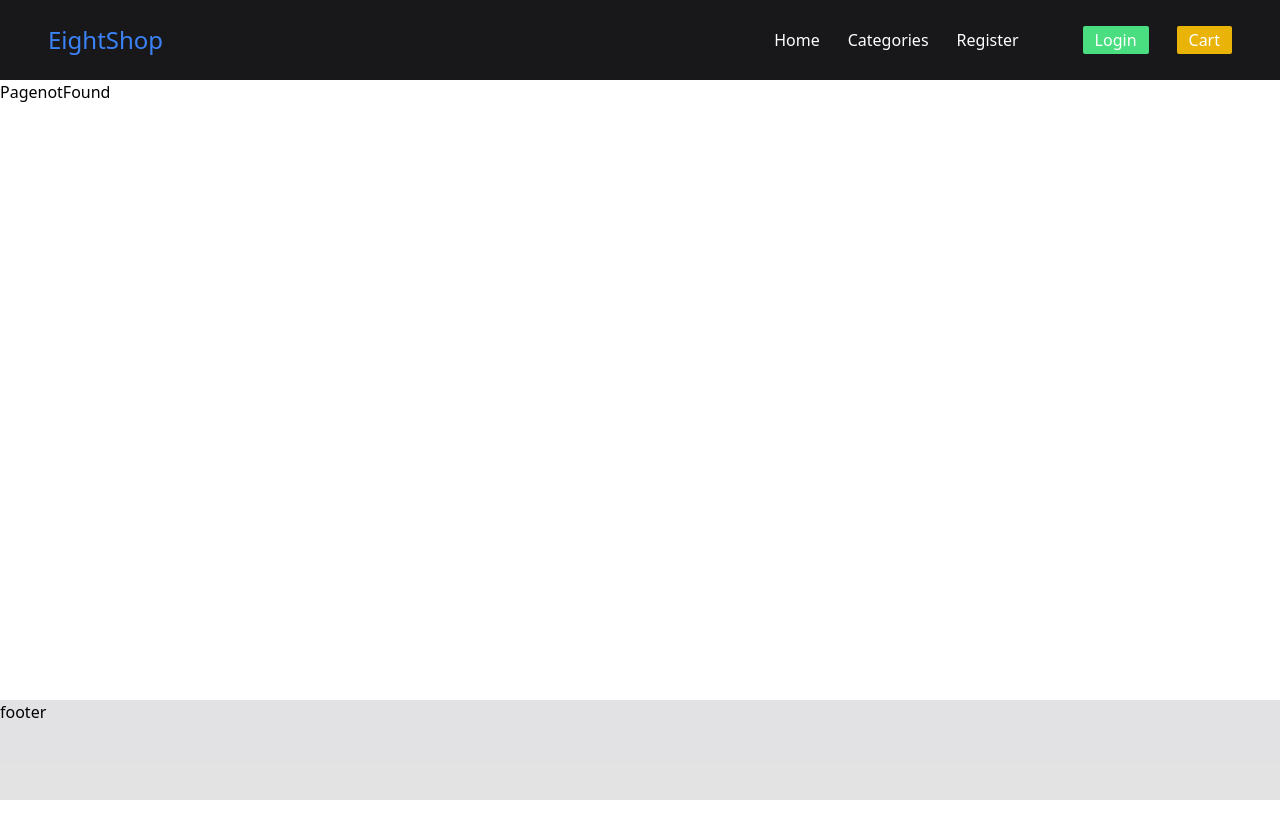
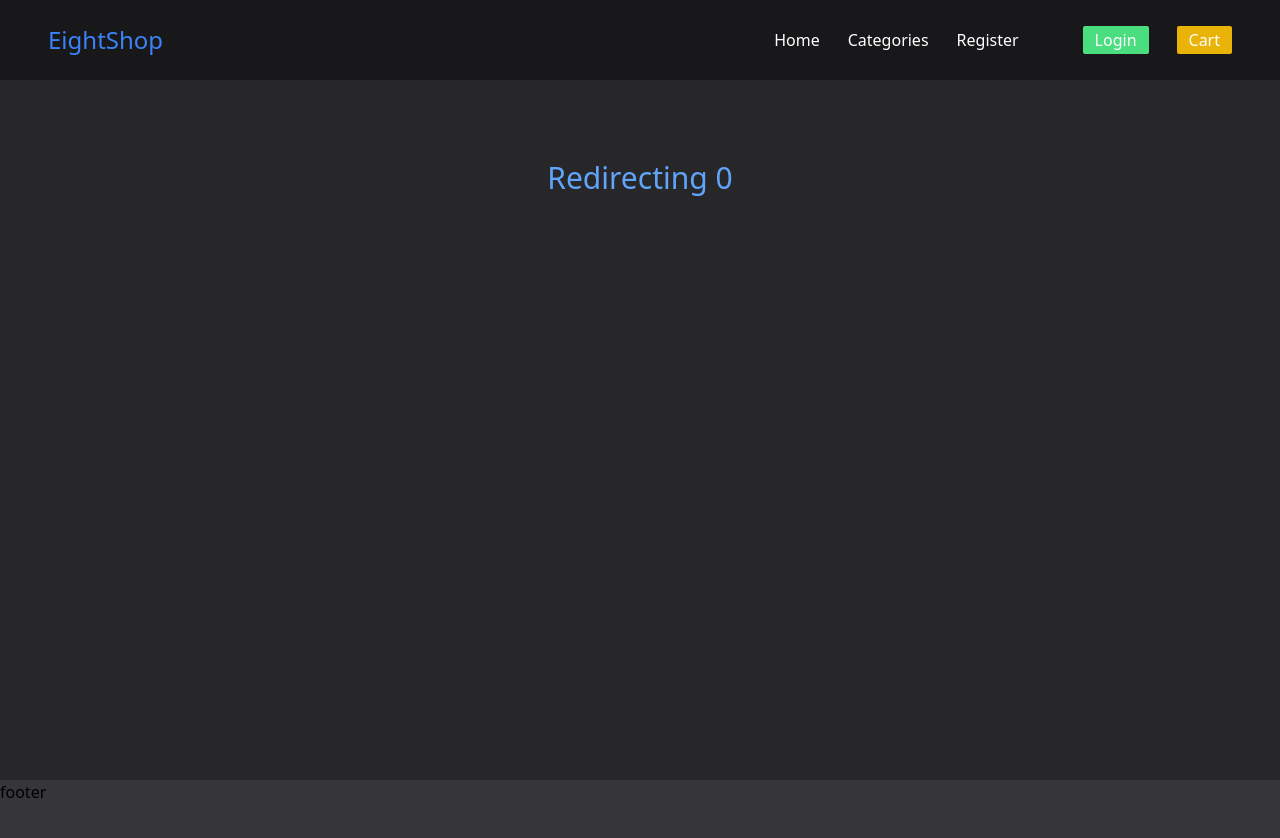
Before and after one commit to rahulsr-ai/Mern, a React (Create React App) app in the folder client/: page /dashboard in a window 1280 px wide. Shown: the top 838 px of the page. Before the commit the page ends 800 px from the top, so only its background shows below. Built offline with nearby package versions, Linux system fonts and the light colour scheme.

Commit message:
user dashboard added

```diff
--- a/client/src/App.js
+++ b/client/src/App.js
@@ -11,6 +11,8 @@ import Footer01 from './components/pages/footer01'
 import { ToastContainer } from 'react-toastify';
 import 'react-toastify/dist/ReactToastify.css';
 import Login from './components/pages/login'
+import Dashboard from './components/user/Dashboard'
+import PrivateRoute from './components/routes/PrivateRoute'
 
 // change
 
@@ -25,6 +27,11 @@ const App = () => {
 
           <Route path="/" element={<Homepage />} />
           <Route path="/policy" element={<Policy />} />
+
+          {/* <Route  /> */}
+          <Route path="/dashboard" element={<PrivateRoute />}>
+            <Route path="" element={<Dashboard />} />
+          </Route>
           <Route path="/*" element={<PagenotFound />} />
           <Route path="/register" element={<RegisterForm />} />
           <Route path="/login" element={<Login />} />
--- /dev/null
+++ b/client/src/components/ReDirecting.js
@@ -0,0 +1,43 @@
+import React, { useEffect, useState } from 'react'
+import { useNavigate } from 'react-router-dom';
+
+const ReDirecting = () => {
+
+
+    const navigate = useNavigate()
+    const [count, setCount] = useState(5)
+
+
+
+
+
+
+    useEffect(() => {
+
+
+
+        let interval = setInterval(() => {
+            setCount((count) => --count)
+            if (count === 0) {
+                navigate("/login")
+            }
+        }, 1000)
+
+        return () => clearInterval(interval)
+
+
+
+    }, [count, navigate]);
+
+
+
+
+    return (
+        <div className='flex pt-20 text-3xl font-normal bg-zinc-800
+        text-blue-400 h-screen justify-center  w-full'>
+            Redirecting {count}
+        </div>
+    )
+}
+
+export default ReDirecting
--- a/client/src/components/pages/login.js
+++ b/client/src/components/pages/login.js
@@ -22,7 +22,6 @@ const Login = () => {
         try {
             const response = await axios.post("/api/v1/auth/login", { email, password });
             toast.success("form submitted successfully through react toaster ")
-
 
 
 
@@ -53,6 +52,7 @@ const Login = () => {
 
 
             <form onSubmit={handleSubmit} className='w-full min-h-[70vh] flex flex-col items-center gap-3 p-4 border text-black'>
+
                 <h1 className='text-4xl font-normal my-10 text-blue-500'> Login </h1>
 
 
@@ -61,6 +61,7 @@ const Login = () => {
                         setEmail(e.target.value)
                     }}
                 />
+
                 <input className='py-1 min-w-[23%] px-4 rounded-sm outline-none mt-4 ' type="password" placeholder='Password'
                     onChange={(e) => {
                         setPassword(e.target.value)
--- /dev/null
+++ b/client/src/components/routes/PrivateRoute.js
@@ -0,0 +1,33 @@
+import { useState,useEffect } from "react";
+import { useAuth } from "../../context/auth";
+import axios from "axios";
+import { Outlet } from "react-router-dom";
+import ReDirecting from "../ReDirecting";
+
+
+
+const PrivateRoute = () => {
+const[ok,setOk]=useState(false);
+const[auth,setAuth]=useAuth();
+
+useEffect(()=>{
+    const authcheck=async()=>{
+     const res=await axios.get("/api/v1/auth/user-auth");
+     if(res.data.ok){
+        setOk(true)
+     }
+     else
+     {
+        setOk(false)
+     }
+    }
+
+    if(auth?.token) authcheck()
+
+},[auth?.token]);
+
+return ok ? <Outlet/>: <ReDirecting/>;
+}
+
+
+export default PrivateRoute
--- /dev/null
+++ b/client/src/components/user/Dashboard.js
@@ -0,0 +1,16 @@
+import React from 'react'
+import { useAuth } from '../../context/auth'
+
+const Dashboard = () => {
+    const [auth, setAuth] = useAuth();
+
+
+    return (
+        <pre>
+            {JSON.stringify(auth, null, 4)}
+
+        </pre>
+    )
+}
+
+export default Dashboard
--- a/client/src/context/auth.js
+++ b/client/src/context/auth.js
@@ -27,6 +27,7 @@
 // export {AuthProvider,useAuth}
 
 
+import axios from "axios";
 import React, { useState, useEffect, useContext, createContext } from "react";
 // import { json } from "react-router-dom";
 
@@ -40,18 +41,20 @@ const AuthProvider = ({ children }) => {
         token: null, // Initialize token to null or provide a default value
     });
 
+axios.defaults.headers.common['Authorization']=auth?.token
 
-    useEffect(()=>{
-let data=localStorage.getItem("auth");
-if(data){
-    let dataparse=JSON.parse(data)
-setAuth({
-...auth,
-user:dataparse.user,
-token:dataparse.token
-})
-}
-    },["auth"])
+    useEffect(() => {
+        let data = localStorage.getItem("auth");
+        if (data) {
+            let dataparse = JSON.parse(data)
+            setAuth({
+                ...auth,
+                user: dataparse.user,
+                token: dataparse.token
+            })
+        }
+        // eslint-disable-next-line
+    }, [])
 
 
 
```
Also changed, not shown: 1 other file (tests, documents, lock files or other folders).
